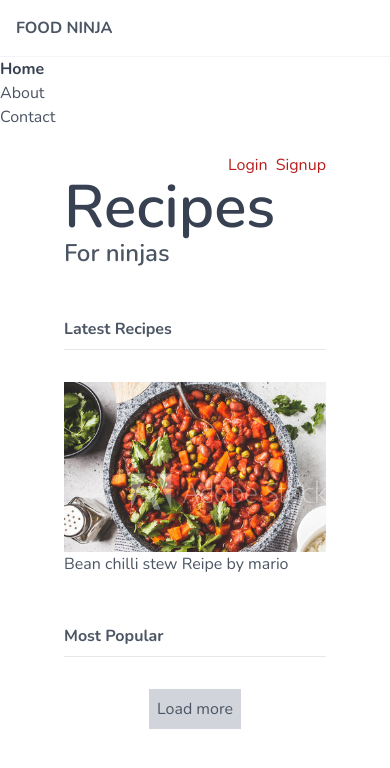
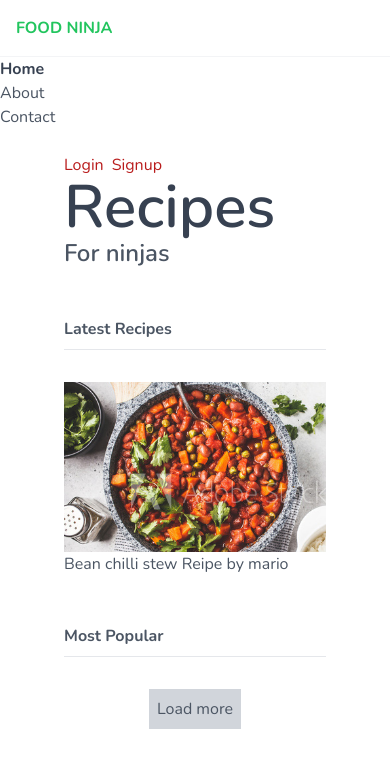
Before and after one commit to shri299/Food-Ninja, a website: page public/index.html in a window 390 px wide. Drawn offline with nearby package versions, Linux system fonts and the light colour scheme.

Commit message:
Responsive classes

```diff
--- a/public/index.html
+++ b/public/index.html
@@ -16,7 +16,7 @@
             <nav>
                 <div>
                     <h1 class = "font-bold uppercase p-4 border-b border-gray-100">
-                        <a href="/">Food Ninja</a>
+                        <a href="#" class="text-green-500 sm:text-red-500 lg:text-blue-500">Food Ninja</a>
                     </h1>
                 </div>
                 <ul>
@@ -41,7 +41,7 @@
         <!-- nav ended here -->
 
         <main class = "px-16 py-6">
-            <div class="flex justify-end">
+            <div class="flex justify-start md:justify-end">
                 <a href="#" class = "text-red-700">Login</a>
                 <a href="#" class="ml-2 text-red-700">Signup</a>
             </div>
```
Also changed, not shown: public/styles.css.
